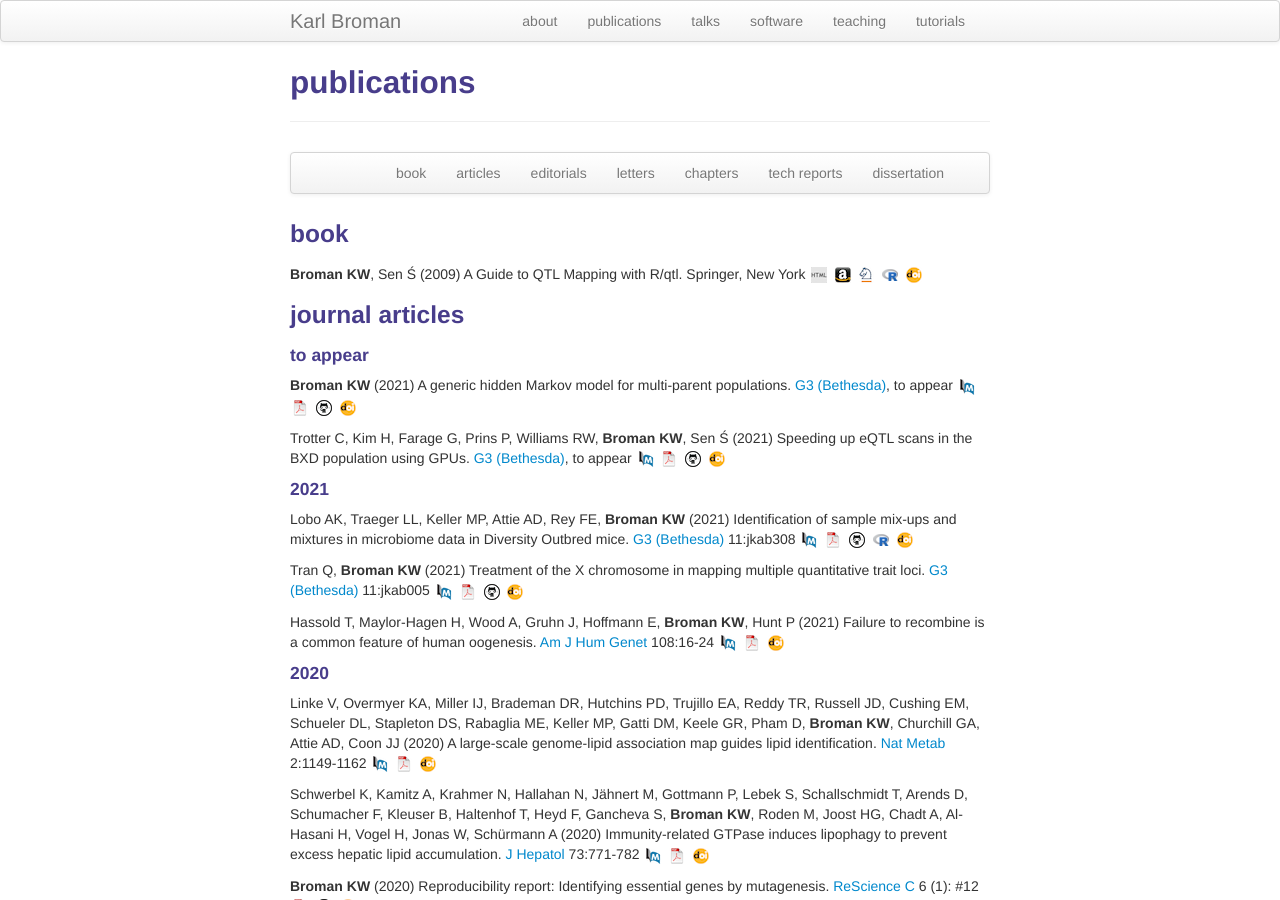
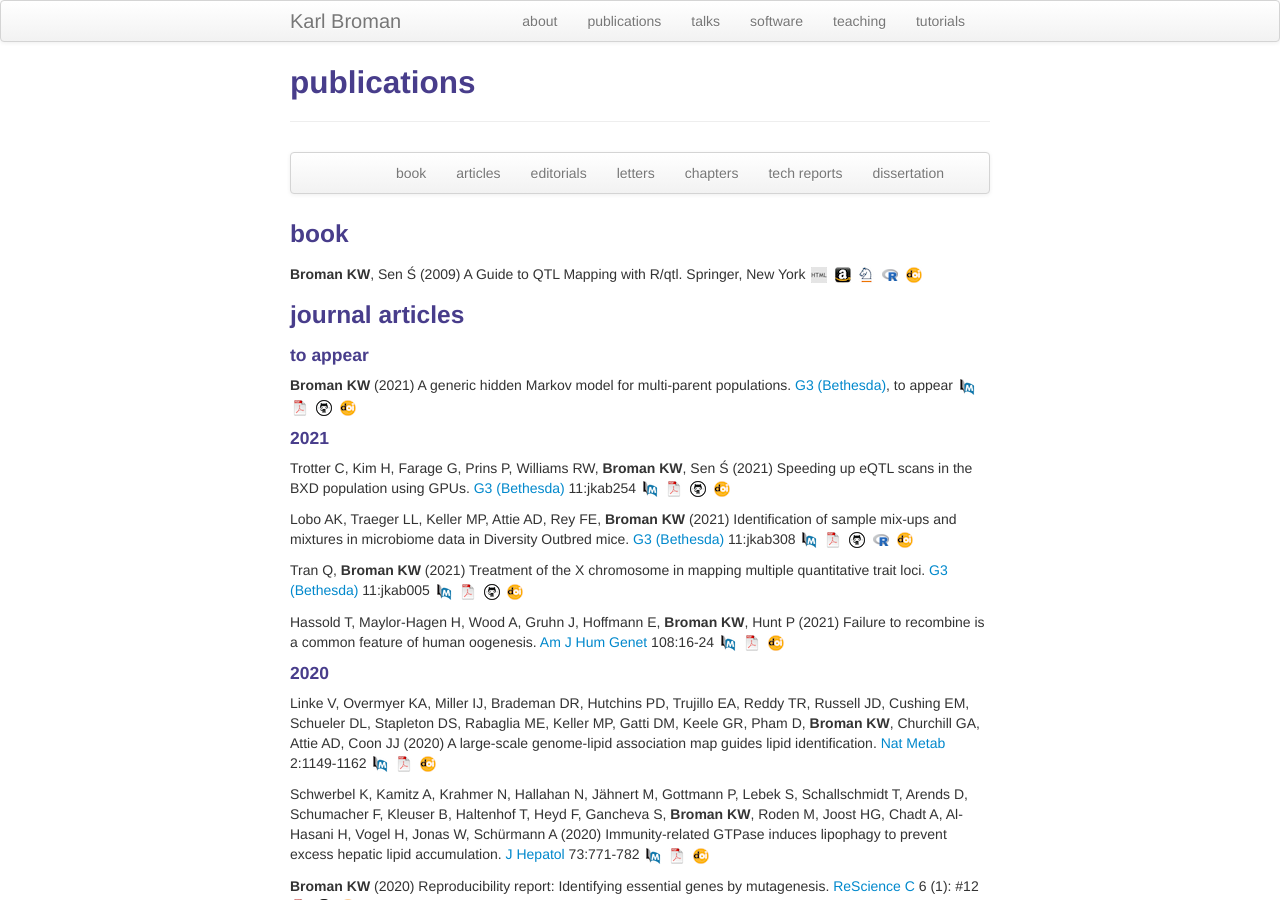
Before and after one commit to kbroman/kbroman.github.io, a Jekyll site: the page built from pubs.md, in a window 1280 px wide and 900 px high. Built offline with Jekyll 4.4.1, drawn with Linux system fonts in a browser that asks for light colours.

Commit message:
pubs.md: eQTL on GPUs paper published

```diff
--- a/pubs.md
+++ b/pubs.md
@@ -43,17 +43,18 @@ for multi-parent populations. [G3
 <!-- * 167 * -->
 <!-- https://doi.org/10.1093/g3journal/jkab396 -->
 
+#### 2021
+
 Trotter C, Kim H, Farage G, Prins P, Williams RW, **Broman KW**, Sen
 &#346; (2021) Speeding up eQTL scans in the BXD population using GPUs.
-[G3 (Bethesda)](https://academic.oup.com/g3journal), to appear
+[G3 (Bethesda)](https://academic.oup.com/g3journal) 11:jkab254
 [![PubMed](icons16/pubmed-icon.png)](https://pubmed.ncbi.nlm.nih.gov/34499130/)
 [![pdf](icons16/pdf-icon.png)](https://academic.oup.com/g3journal/advance-article-pdf/doi/10.1093/g3journal/jkab254/39763534/jkab254.pdf)
+<!-- https://academic.oup.com/g3journal/article-pdf/11/12/41294804/jkab254.pdf -->
 [![GitHub](icons16/github-icon.png)](https://github.com/senresearch/LiteQTL.jl)
 [![doi](icons16/doi-icon.png)](https://doi.org/10.1093/g3journal/jkab254)
 <!-- * 166 * -->
 <!-- https://doi.org/10.1093/g3journal/jkab254 -->
-
-#### 2021
 
 Lobo AK, Traeger LL, Keller MP, Attie AD, Rey FE, **Broman KW** (2021)
 Identification of sample mix-ups and mixtures in microbiome data in
```
